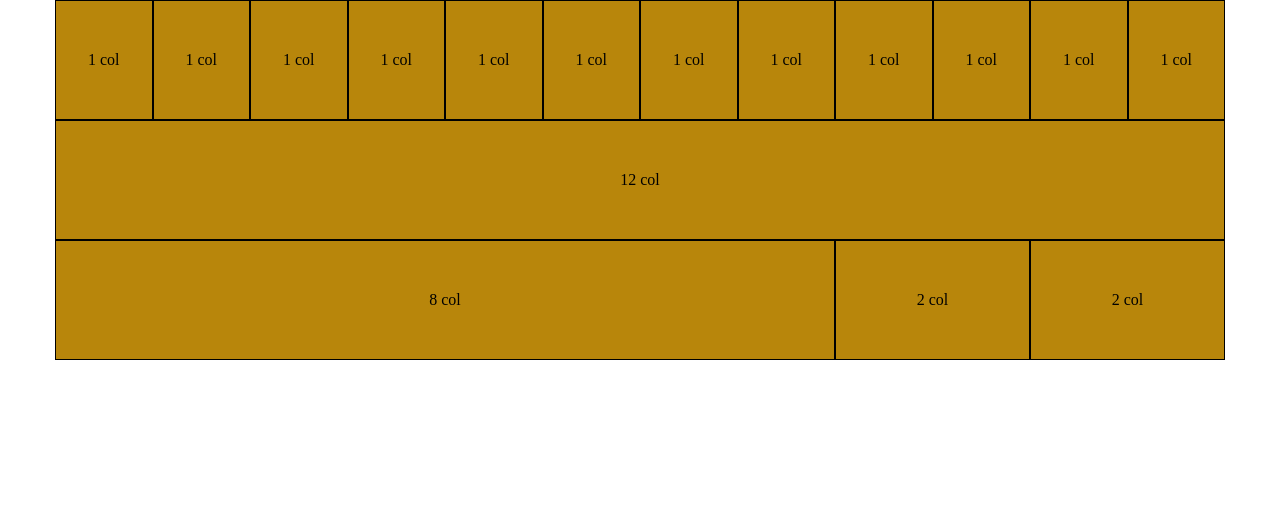
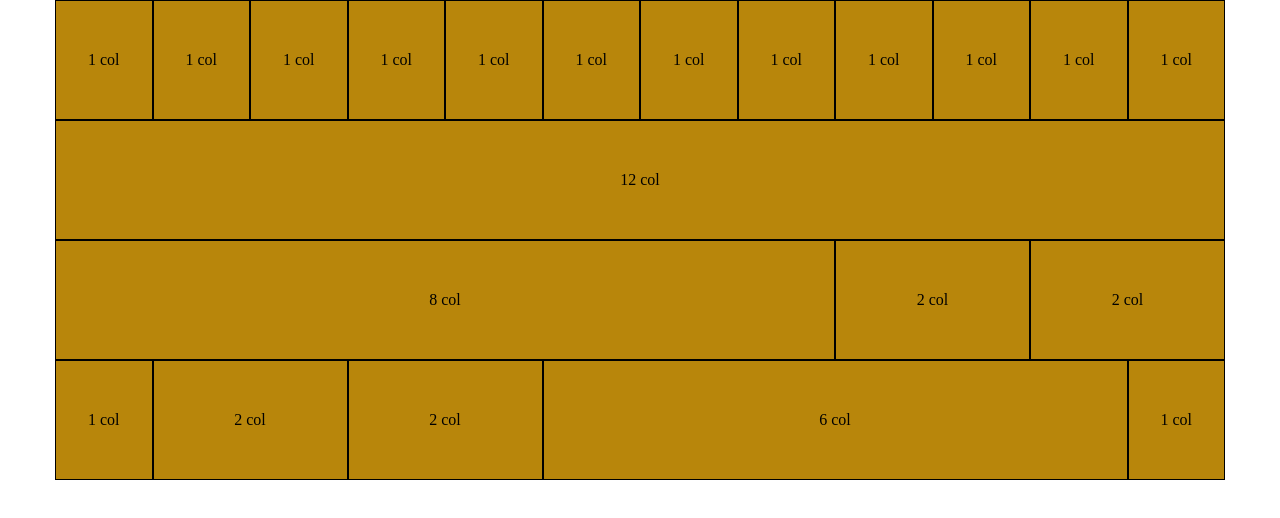
Before and after one commit to francescobiava/html-css-12bool, a plain HTML site: page index.html in a window 1280 px wide. Drawn offline with Linux system fonts and the light colour scheme.

Commit message:
aggiunta quarta riga

```diff
--- a/index.html
+++ b/index.html
@@ -97,5 +97,33 @@
       </div>
     </div>
   </div>
+  <!-- fourth row -->
+  <div class="container">
+    <div class="col-1">
+      <div class="content">
+        <p>1 col</p>
+      </div>
+    </div>
+    <div class="col-2">
+      <div class="content">
+        <p>2 col</p>
+      </div>
+    </div>
+    <div class="col-2">
+      <div class="content">
+        <p>2 col</p>
+      </div>
+    </div>
+    <div class="col-6">
+      <div class="content">
+        <p>6 col</p>
+      </div>
+    </div>
+    <div class="col-1">
+      <div class="content">
+        <p>1 col</p>
+      </div>
+    </div>
+  </div>
 </body>
 </html>
```
